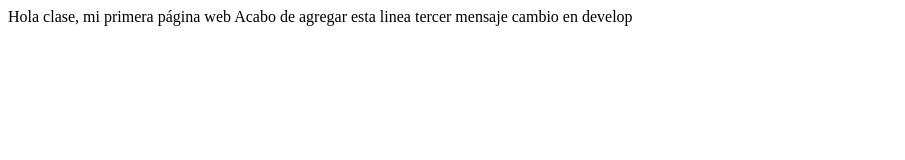
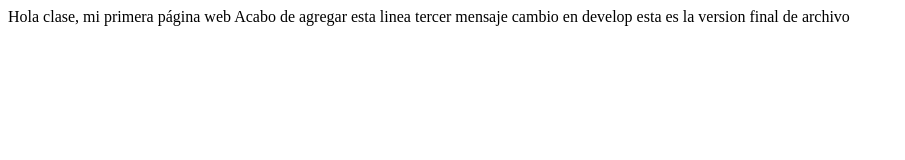
Before and after one commit to TasiaCode2/myFirstRepo, a plain HTML site: page index.html in a window 1280 px wide. Shown: the whole page, without its empty margins (0-905 px from the left). Drawn offline with Linux system fonts and the light colour scheme.

Commit message:
Version lista para deploy

```diff
--- a/index.html
+++ b/index.html
@@ -7,5 +7,8 @@
 
 
         cambio en develop
+
+
+        esta es la version final de archivo
     </body>
 </html>
```
